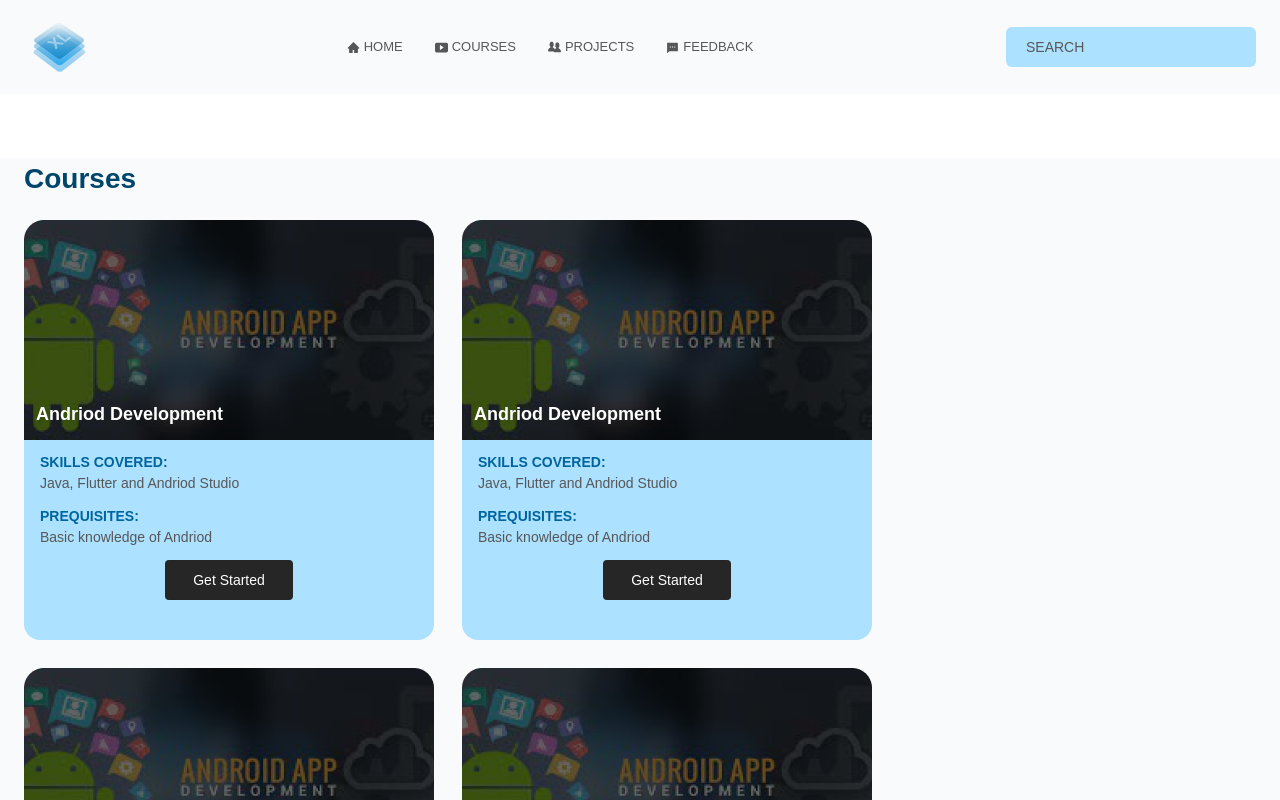
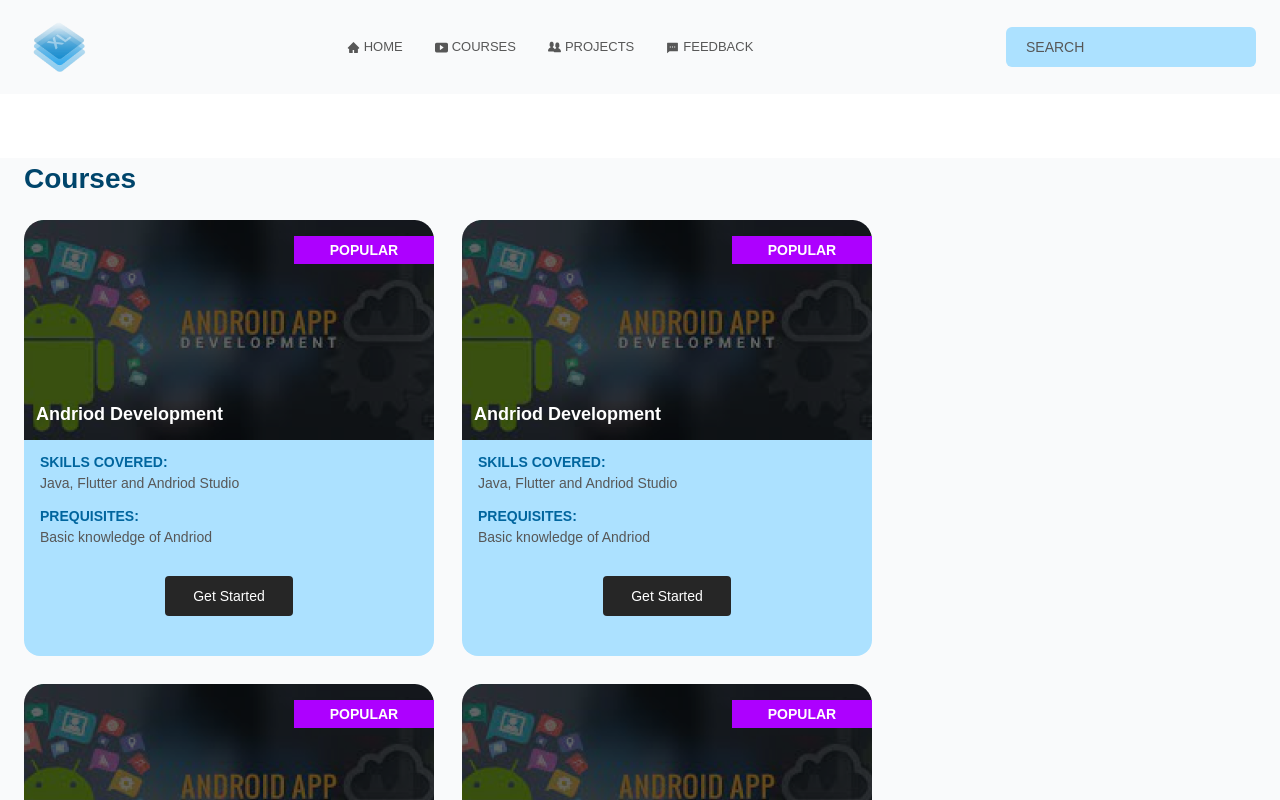
Before and after one commit to KrishnaDhingra/XlentDevs, a React (Create React App) app: page / in a window 1280 px wide. Shown: the top 800 px of the page. Built offline with nearby package versions, Linux system fonts and the light colour scheme; the HTML template or start-up script is replaced by a standard one.

Commit message:
Adding popular flag in course component

```diff
--- a/src/components/Course.js
+++ b/src/components/Course.js
@@ -1,13 +1,13 @@
 import React from 'react'
 import CourseImage from '../utilities/course-image.png'
 import { DescriptionSecondary } from './text'
-import { SecondaryButton1 } from './buttons'
 const Course = () => {
     return (
         <section>
             <div className="w-[410px] rounded-2xl">
                 <div className="relative w-full">
                     <img clasName="z-0" src={CourseImage} alt="" />
+                    <PopularFlag/>
                     <span className="z-1 absolute left-3 bottom-3 text-white text-[18px] font-semibold">Andriod Development</span>
                 </div>
                 <div className="flex flex-col gap-3 bg-primary-100 rounded-b-2xl w-full h-auto px-4 py-3">
@@ -19,10 +19,19 @@
                         <span className="text-primary-600 text-[14px] font-bold">PREQUISITES:</span>
                         <DescriptionSecondary text={"Basic knowledge of Andriod"}/>
                     </div>
-                    <button className="rounded bg-secondary-400 hover:bg-secondary-300 text-white mx-auto px-7 py-[10px] text-sm font-medium mb-7">Get Started</button>
+                    <button className="mt-4 rounded bg-secondary-400 hover:bg-secondary-300 text-white mx-auto px-7 py-[10px] text-sm font-medium mb-7">Get Started</button>
                 </div>
             </div>
         </section>
     )
 }
+
+const PopularFlag = () => {
+    return (
+        <div className="flag-container absolute py-[2px] text-center px-3 right-0 top-4 w-[140px] bg-[#AD00FF]">
+            <span className="popular-text m-0 p-0 text-white text-[14px] font-semibold">POPULAR</span>
+            <div className="popular-arrow-right"></div>
+        </div>
+    )
+}
 export default Course
```
Also changed, not shown: src/App.css (+10 -3 lines).
